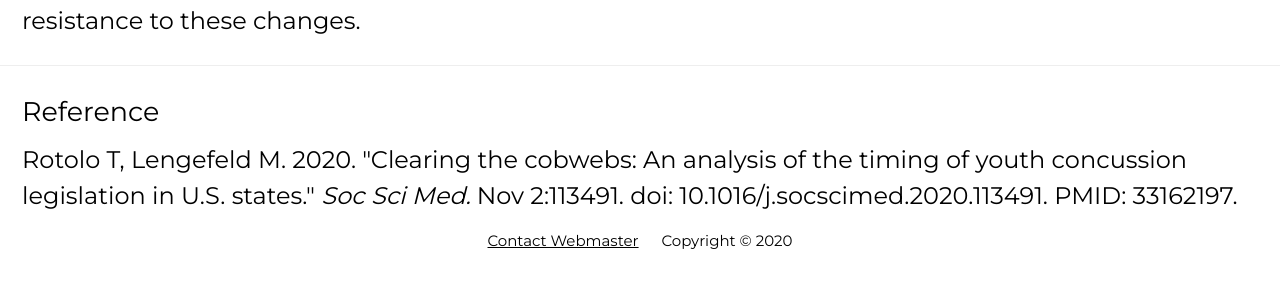
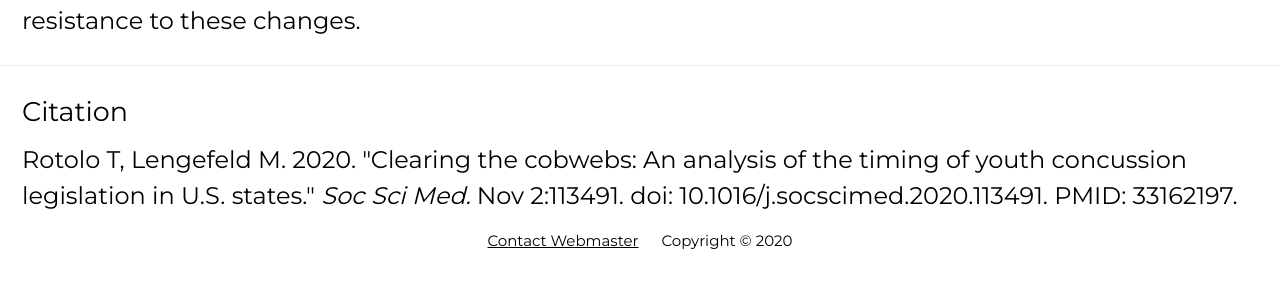
Before and after one commit to resilience1/resilience1.github.io, a Jekyll site: the page built from research/concussion.html, in a window 1280 px wide and 900 px high, scrolled down 1896 px. Shown: the part 595-883 px from the top of the window. Built offline with Jekyll 4.4.1, drawn with Linux system fonts in a browser that asks for light colours; nearby versions of some CDN libraries.

Commit message:
Update concussion.html

```diff
--- a/research/concussion.html
+++ b/research/concussion.html
@@ -248,7 +248,7 @@ title: Concussions & Youth Sports | Michael Lengefeld
 		</div>
 	</div><hr>
 		<div class="w3-container">
-					 <h1>Reference</h1>
+					 <h1>Citation</h1>
 					 <h2>Rotolo T, Lengefeld M. 2020. "Clearing the cobwebs: An analysis of the timing of youth concussion legislation in
 					 U.S. states." <i>Soc Sci Med.</i> Nov 2:113491. doi: 10.1016/j.socscimed.2020.113491. PMID: 33162197.
 					 </h2>
```
